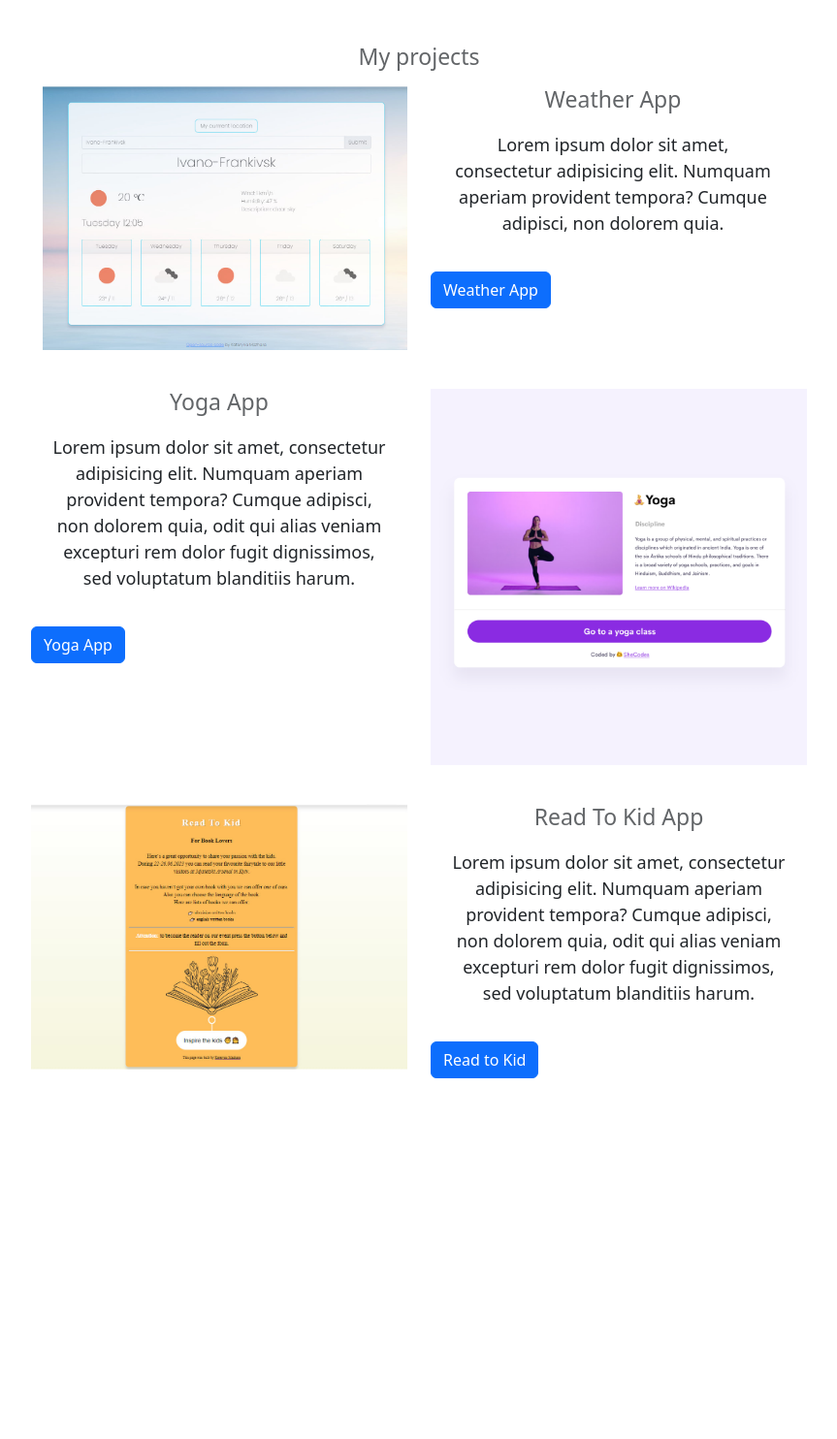
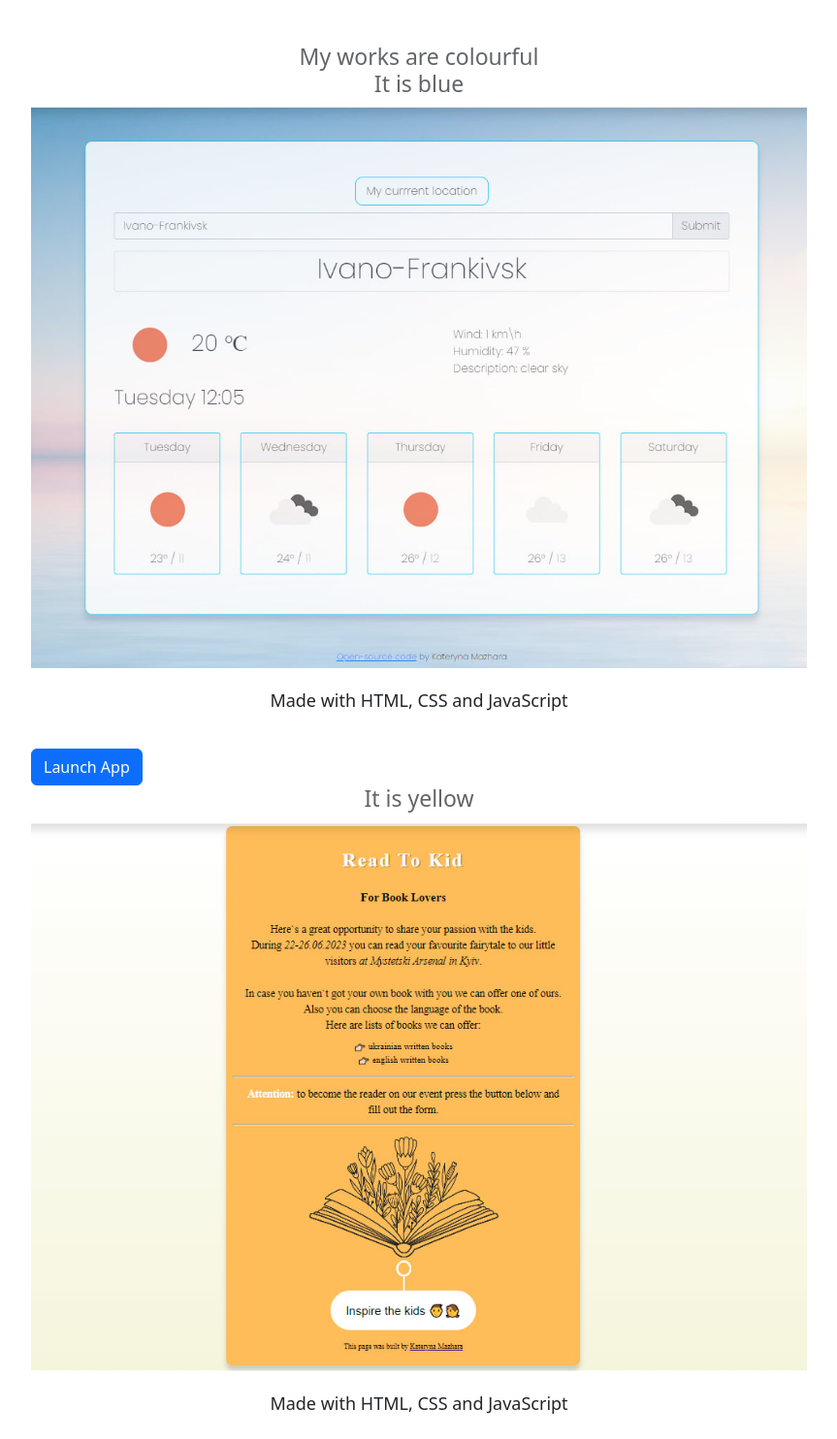
Before and after one commit to kmeve/my-portfolio, a plain HTML site: page index.html in a window 1280 px wide. Shown: the part 1207-2691 px from the top of the page at 97% size, without its empty margins (208-1071 px from the left). Before the commit the page ends 2409 px from the top, so only its background shows below. Drawn offline with nearby package versions, Linux system fonts and the light colour scheme.

Commit message:
added my works into a new section

```diff
--- a/index.html
+++ b/index.html
@@ -144,73 +144,43 @@
             <br /> <br />
 
             <h2>
-                My projects
+                My works are colourful
             </h2>
+            <div class="weather-work">
+                <h3>
+                    It is blue
+                </h3>
+                <img class="img-fluid" src="img/weather-app.jpg" alt="" srcset="">
+                <p>
+                    Made with HTML, CSS and JavaScript
+                </p>
+                <button class="btn btn-primary about-link" title="Launch the App">Launch App</button>
+            </div>
+
+            <div class="read-to-kid-work">
+                <h3>
+                    It is yellow
+                </h3>
+                <img class="img-fluid" src="img/read-to-kid.jpg" alt="" srcset="">
+                <p>
+                    Made with HTML, CSS and JavaScript
+                </p>
+                <button class="btn btn-primary about-link" title="Launch the App">Launch App</button>
+            </div>
 
 
-            <div class="container">
-                <div class="row mt-3">
-                    <div class="col-sm-6">
-                        <img class="img-fluid main-page" src="img/weather-app.jpg" alt="Weather app" />
-                    </div>
-                    <div class="col-sm-6">
-                        <h2>
-                            Weather App
-                        </h2>
-                        <p>
-                            Lorem ipsum dolor sit amet, consectetur adipisicing elit. Numquam
-                            aperiam provident tempora? Cumque adipisci, non dolorem quia.
-                        </p>
-
-                        <button class="btn btn-primary about-link" title="Launch the App">Weather App</button>
-                    </div>
-                </div>
+            <div class="scetch-work">
+                <h3>
+                    It is beige
+                </h3>
+                <img class="img-fluid" src="img/scetch.jpg" alt="" srcset="">
+                <p>
+                    Made with HTML and CSS
+                </p>
+                <button class="btn btn-primary about-link" title="Launch the App">Launch App</button>
             </div>
 
-            <br />
 
-            <div class="row mt-3">
-                <div class="col-sm-6">
-                    <h2>
-                        Yoga App
-                    </h2>
-                    <p>
-                        Lorem ipsum dolor sit amet, consectetur adipisicing elit. Numquam
-                        aperiam provident tempora? Cumque adipisci, non dolorem quia, odit
-                        qui alias veniam excepturi rem dolor fugit dignissimos, sed
-                        voluptatum blanditiis harum.
-                    </p>
-
-                    <button class="btn btn-primary about-link" title="Launch the App">Yoga App</button>
-
-                </div>
-                <div class="col-sm-6">
-                    <img class="img-fluid main-page" src="img/yoga.png" alt="Yoga app" />
-                </div>
-            </div>
-        </div>
-
-        <br />
-
-        <div class="row mt-3">
-            <div class="col-sm-6">
-                <img class="img-fluid main-page" src="img/read-to-kid.jpg" alt="Read to kid app" />
-            </div>
-            <div class="col-sm-6">
-                <h2>
-                    Read To Kid App
-                </h2>
-                <p>
-                    Lorem ipsum dolor sit amet, consectetur adipisicing elit. Numquam
-                    aperiam provident tempora? Cumque adipisci, non dolorem quia, odit
-                    qui alias veniam excepturi rem dolor fugit dignissimos, sed
-                    voluptatum blanditiis harum.
-                </p>
-
-                <button class="btn btn-primary about-link" title="Launch the App">Read to Kid</button>
-            </div>
-        </div>
-    </div>
 </body>
 
 </html>
```
Also changed, not shown: img/scetch.jpg (added).
